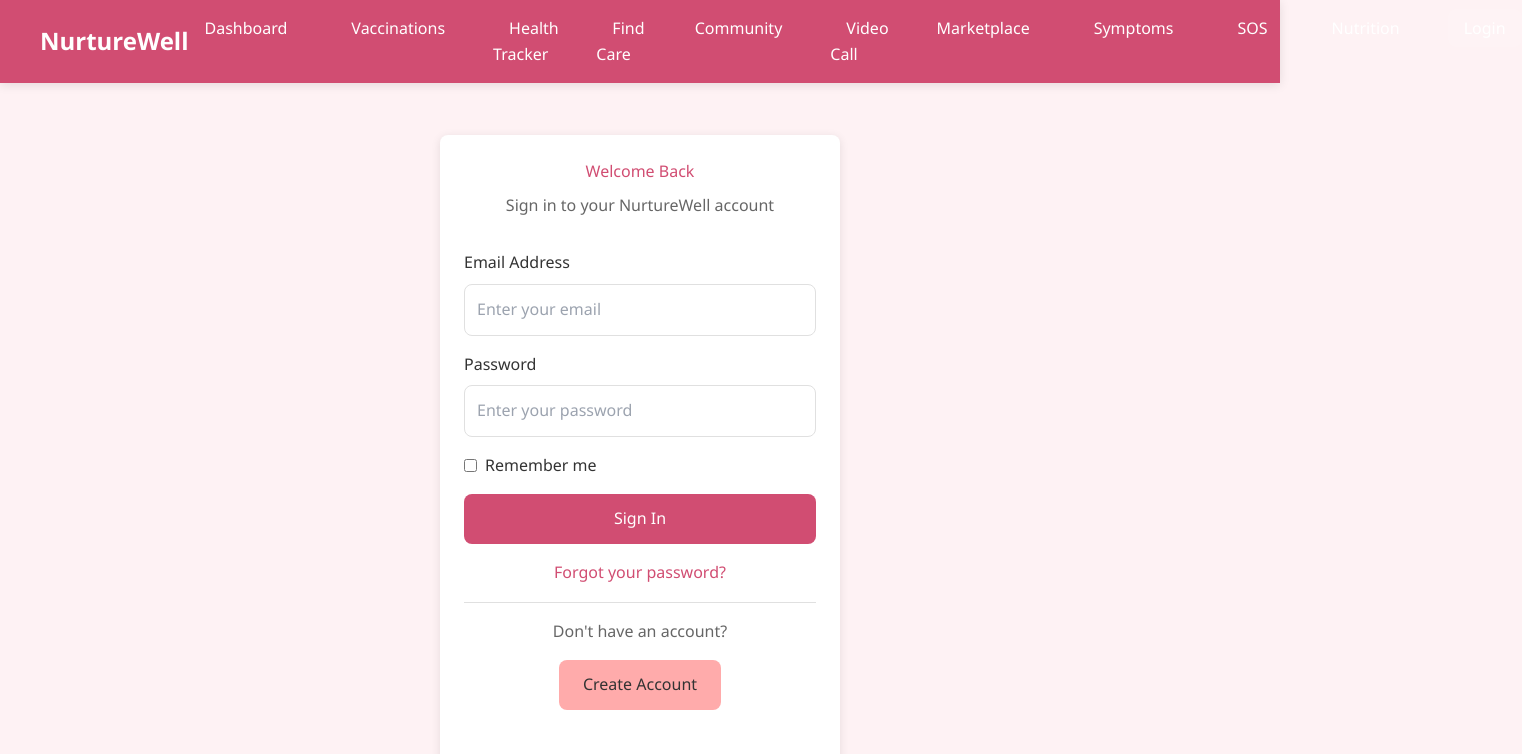
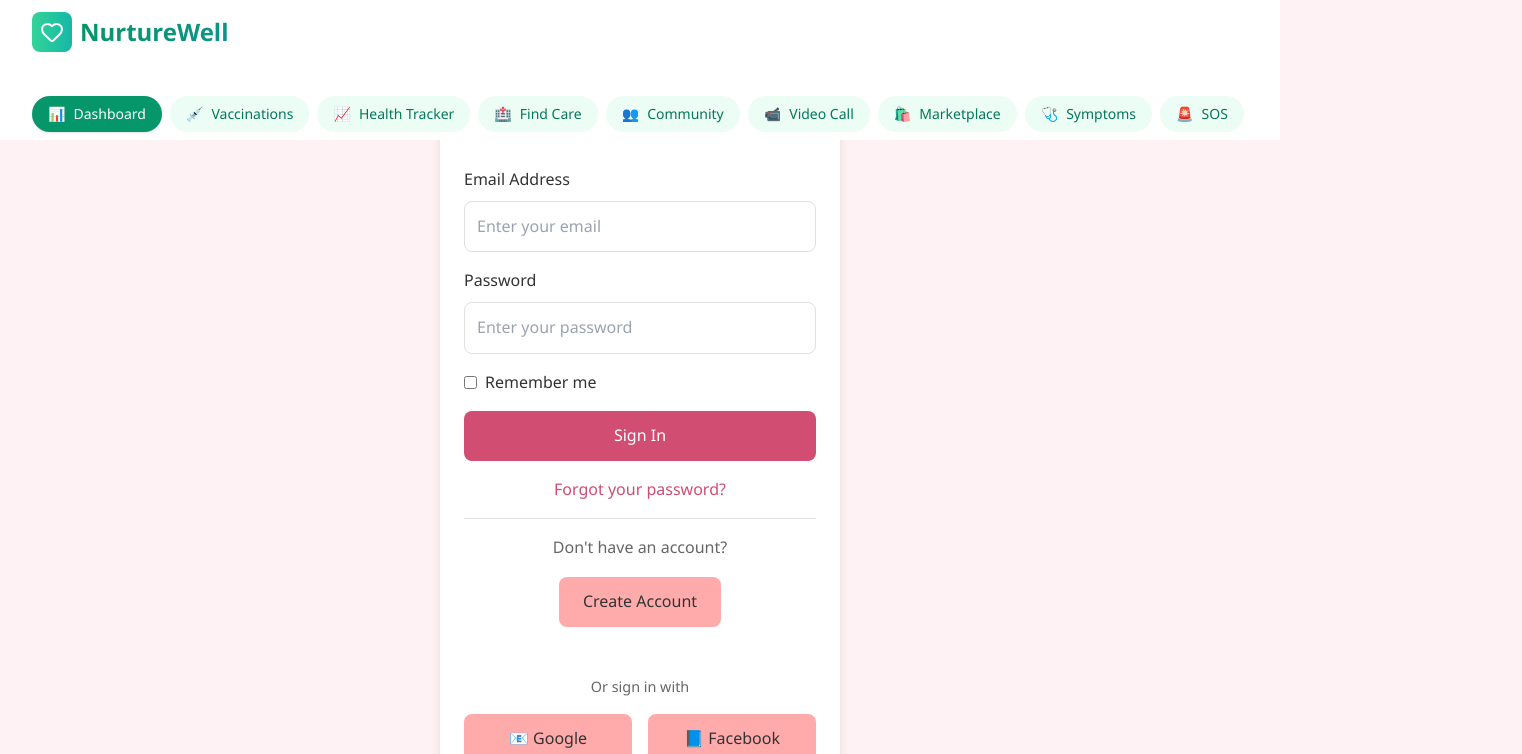
Before and after one commit to shivenrshukla/Maternity-Help, a Next.js app in the folder frontend/: page /login in a window 1280 px wide. Shown: the top 754 px of the page, 1522 px wide, since content can reach past the window. Built offline with nearby package versions, Linux system fonts and the light colour scheme.

Commit message:
minor changes

```diff
--- a/frontend/app/components/Navbar.tsx
+++ b/frontend/app/components/Navbar.tsx
@@ -1,89 +1,74 @@
 "use client"
 
-import { useState } from "react"
-import Link from "next/link"
-import { usePathname } from "next/navigation"
+import { useState, useEffect } from "react"
+import { Heart } from "lucide-react"
+
+const navItems = [
+  { path: "/", label: "Dashboard", icon: "📊" },
+  { path: "/vaccinations", label: "Vaccinations", icon: "💉" },
+  { path: "/health-tracker", label: "Health Tracker", icon: "📈" },
+  { path: "/find-care", label: "Find Care", icon: "🏥" },
+  { path: "/community", label: "Community", icon: "👥" },
+  { path: "/video-call", label: "Video Call", icon: "📹" },
+  { path: "/marketplace", label: "Marketplace", icon: "🛍️" },
+  { path: "/symptoms-checker", label: "Symptoms", icon: "🩺" },
+  { path: "/sos", label: "SOS", icon: "🚨" },
+  { path: "/nutrition", label: "Nutrition", icon: "🥗" },
+  { path: "/login", label: "Login", icon: "👤" }
+]
 
 export default function Navbar() {
-  const [isMenuOpen, setIsMenuOpen] = useState(false)
-  const pathname = usePathname()
+  const [activeRoute, setActiveRoute] = useState("/")
+  const [scrolled, setScrolled] = useState(false)
 
-  const toggleMenu = () => {
-    setIsMenuOpen(!isMenuOpen)
+  useEffect(() => {
+    const handleScroll = () => setScrolled(window.scrollY > 20)
+    window.addEventListener("scroll", handleScroll)
+    return () => window.removeEventListener("scroll", handleScroll)
+  }, [])
+
+  const handleNavClick = (path: string) => {
+    setActiveRoute(path)
   }
 
-  const isActive = (path: string) => {
-    return pathname === path
-  }
+  const isActive = (path: string) => activeRoute === path
 
   return (
-    <nav className="navbar">
-      <div className="navbar-container">
-        <Link href="/" className="navbar-brand">
-          NurtureWell
-        </Link>
+    <nav className={`fixed top-0 left-0 right-0 z-50 transition-all duration-300 ${
+      scrolled ? 'bg-white/95 backdrop-blur-md shadow-lg' : 'bg-white'
+    }`}>
+      <div className="max-w-7xl mx-auto px-4 sm:px-6 lg:px-8">
+        <div className="flex items-center justify-between h-16">
+          {/* Logo */}
+          <div className="flex items-center space-x-2">
+            <div className="flex items-center justify-center w-10 h-10 bg-gradient-to-r from-emerald-400 to-teal-500 rounded-lg">
+              <Heart className="w-6 h-6 text-white" />
+            </div>
+            <span className="text-2xl font-bold bg-gradient-to-r from-emerald-600 to-teal-600 bg-clip-text text-transparent">
+              NurtureWell
+            </span>
+          </div>
+        </div>
 
-        <button className="navbar-toggle" onClick={toggleMenu}>
-          ☰
-        </button>
-
-        <ul className={`navbar-menu ${isMenuOpen ? "active" : ""}`}>
-          <li>
-            <Link href="/" className={isActive("/") ? "active" : ""}>
-              Dashboard
-            </Link>
-          </li>
-          <li>
-            <Link href="/vaccinations" className={isActive("/vaccinations") ? "active" : ""}>
-              Vaccinations
-            </Link>
-          </li>
-          <li>
-            <Link href="/health-tracker" className={isActive("/health-tracker") ? "active" : ""}>
-              Health Tracker
-            </Link>
-          </li>
-          <li>
-            <Link href="/find-care" className={isActive("/find-care") ? "active" : ""}>
-              Find Care
-            </Link>
-          </li>
-          <li>
-            <Link href="/community" className={isActive("/community") ? "active" : ""}>
-              Community
-            </Link>
-          </li>
-          <li>
-            <Link href="/video-call" className={isActive("/video-call") ? "active" : ""}>
-              Video Call
-            </Link>
-          </li>
-          <li>
-            <Link href="/marketplace" className={isActive("/marketplace") ? "active" : ""}>
-              Marketplace
-            </Link>
-          </li>
-          <li>
-            <Link href="/symptoms-checker" className={isActive("/symptoms-checker") ? "active" : ""}>
-              Symptoms
-            </Link>
-          </li>
-          <li>
-            <Link href="/sos" className={isActive("/sos") ? "active" : ""}>
-              SOS
-            </Link>
-          </li>
-          <li>
-            <Link href="/nutrition" className={isActive("/nutrition") ? "active" : ""}>
-              Nutrition
-            </Link>
-          </li>
-          <li>
-            <Link href="/login" className={isActive("/login") ? "active" : ""}>
-              Login
-            </Link>
-          </li>
-        </ul>
+        {/* Horizontal Scrollable Nav */}
+        <div className="mt-2 overflow-x-auto whitespace-nowrap no-scrollbar pb-2">
+          <div className="flex space-x-2 min-w-fit">
+            {navItems.map((item) => (
+              <button
+                key={item.path}
+                onClick={() => handleNavClick(item.path)}
+                className={`px-4 py-2 rounded-full text-sm font-medium flex items-center space-x-2 transition-all duration-200 ${
+                  isActive(item.path)
+                    ? 'bg-emerald-600 text-white shadow'
+                    : 'bg-emerald-50 text-emerald-700 hover:bg-emerald-100'
+                }`}
+              >
+                <span>{item.icon}</span>
+                <span>{item.label}</span>
+              </button>
+            ))}
+          </div>
+        </div>
       </div>
     </nav>
   )
--- a/frontend/package.json
+++ b/frontend/package.json
@@ -9,7 +9,8 @@
     "lint": "next lint"
   },
   "dependencies": {
-    "next": "14.2.16",
+    "lucide-react": "^0.525.0",
+    "next": "^14.2.16",
     "react": "^18",
     "react-dom": "^18",
     "react-router-dom": "^7.6.3",
```
Also changed, not shown: 2 other files (tests, documents, lock files or other folders).
